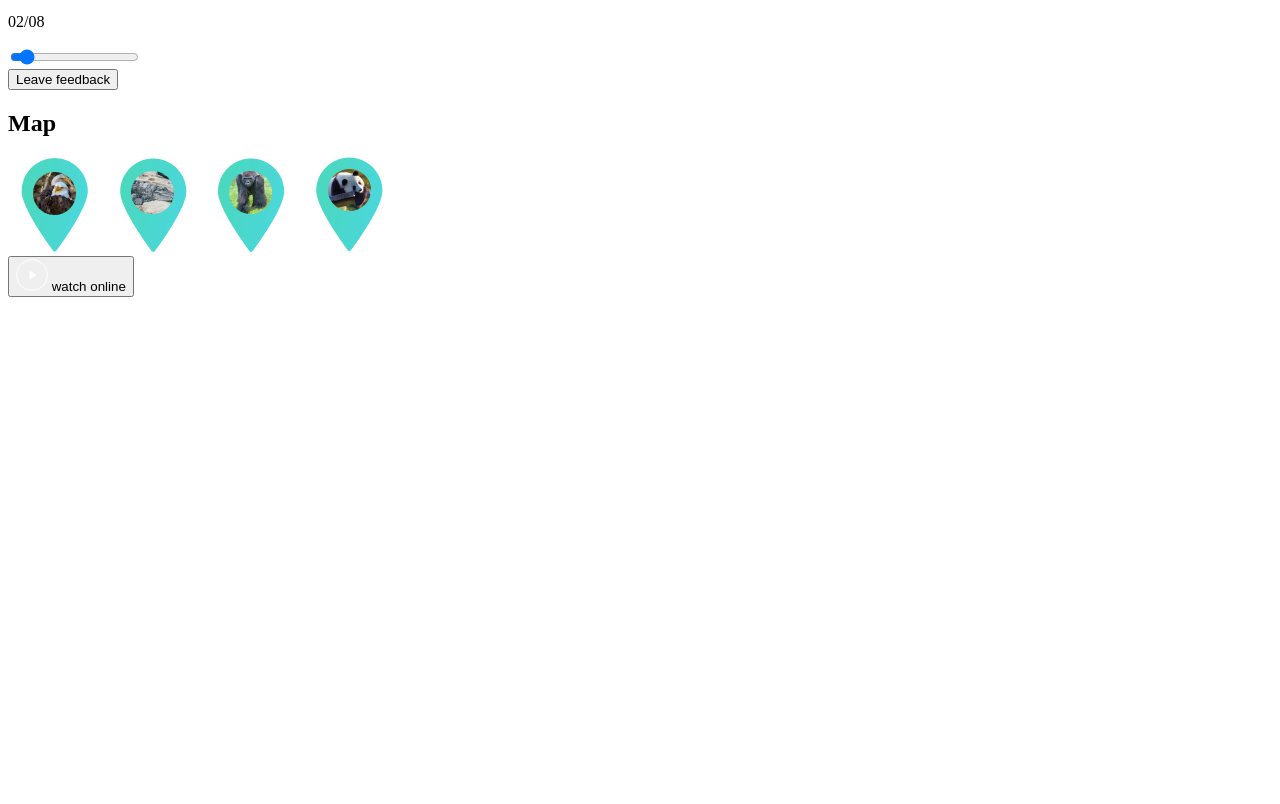
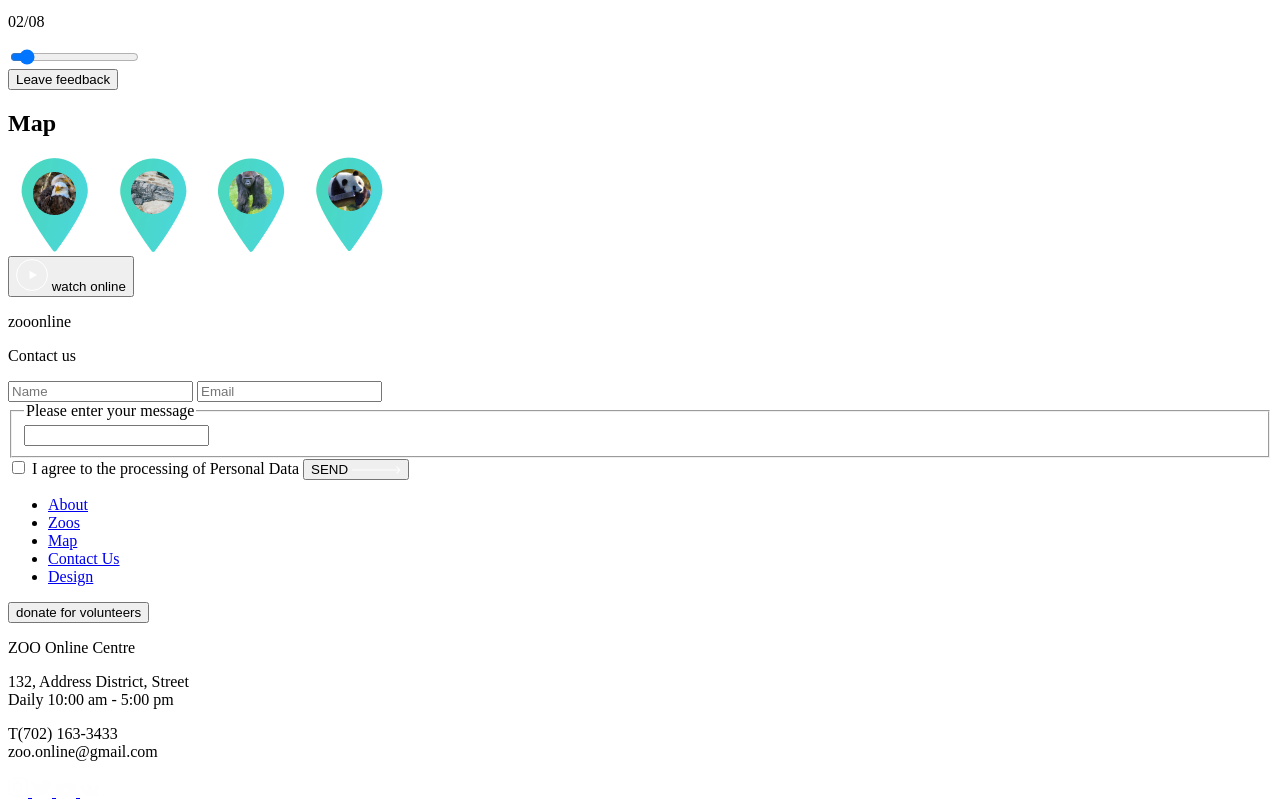
Before and after one commit to job356/zoo-App, a plain HTML site: page inex.html in a window 1280 px wide. Shown: the part 8787-9591 px from the top of the page. Before the commit the page ends 9092 px from the top, so only its background shows below. Drawn offline with Linux system fonts and the light colour scheme.

Commit message:
feat: add markup to footer block

```diff
--- a/inex.html
+++ b/inex.html
@@ -500,5 +500,74 @@
             </div>
         </section>
     </main>
+    <footer class="footer">
+        <div class="wapper">
+            <div class="layout-2-column">
+                <div class="footer-contact">
+                    <div class="logo">
+                        <p class="logo__text">zoo<span>online</span></p>
+                    </div>
+                    <form class="footer-form" action="#">
+                        <p class="footer-form__title">Contact us</p>
+                        <input class="footer-form__input" type="text" placeholder="Name">
+                        <input class="footer-form__input" type="email" placeholder="Email">
+                        <fieldset>
+                            <legend>Please enter your message</legend>
+                            <input class="footer-form__comment" type="text">
+                        </fieldset>
+                        <label class="footer-form__agreement" for="agreement">
+                            <input class="footer-form__input-agreement" type="checkbox" id="agreement">
+                            I agree to the processing of Personal Data
+                        </label>
+                        <button class="form__button">
+                            SEND
+                            <object data="/Assets/icons/arrow-icons/form-arrow.svg" type="image/svg+xml"></object>
+                        </button>
+                    </form>
+                </div>
+                <div class="footer-location">
+                    <div class="layout-2-column">
+                        <nav class="footer-navigation">
+                            <ul class="navigation">
+                                <li><a class="navigation__item" href="#">About</a></li>
+                                <li><a class="navigation__item" href="#">Zoos</a></li>
+                                <li><a class="navigation__item" href="#">Map</a></li>
+                                <li><a class="navigation__item" href="#">Contact Us</a></li>
+                                <li><a class="navigation__item" href="#">Design</a></li>
+                            </ul>
+                        </nav>
+                        <button class="button">donate for volunteers</button>
+                    </div>
+                    <div class="footer-adresses">
+                        <p class="footer-adresses__title">ZOO Online Centre</p>
+                        <p class="footer-adresses__text">132, Address District, Street<br>Daily 10:00 am - 5:00 pm</p>
+                        <p class="footer-adresses__text">T(702) 163-3433<br>zoo.online@gmail.com</p>
+                    </div>
+                    <div class="footer-social-net">
+                        <span>
+                            <a href="#">
+                                <object data="/Assets/icons/social-icons/instagram.svg" type="image/svg+xml"></object>
+                            </a>
+                        </span>
+                        <span>
+                            <a href="#">
+                                <object data="/Assets/icons/social-icons/twitter.svg" type="image/svg+xml"></object>
+                            </a>
+                        </span>
+                        <span>
+                            <a href="#">
+                                <object data="/Assets/icons/social-icons/you-tube.svg" type="image/svg+xml"></object>
+                            </a>
+                        </span>
+                        <span>
+                            <a href="#">
+                                <object data="/Assets/icons/social-icons/vk.svg" type="image/svg+xml"></object>
+                            </a>
+                        </span>
+                    </div>
+                </div>
+            </div>
+        </div>
+    </footer>
 </body>
 </html>
```
Also changed, not shown: Assets/icons/arrow-icons/form-arrow.svg (added).
